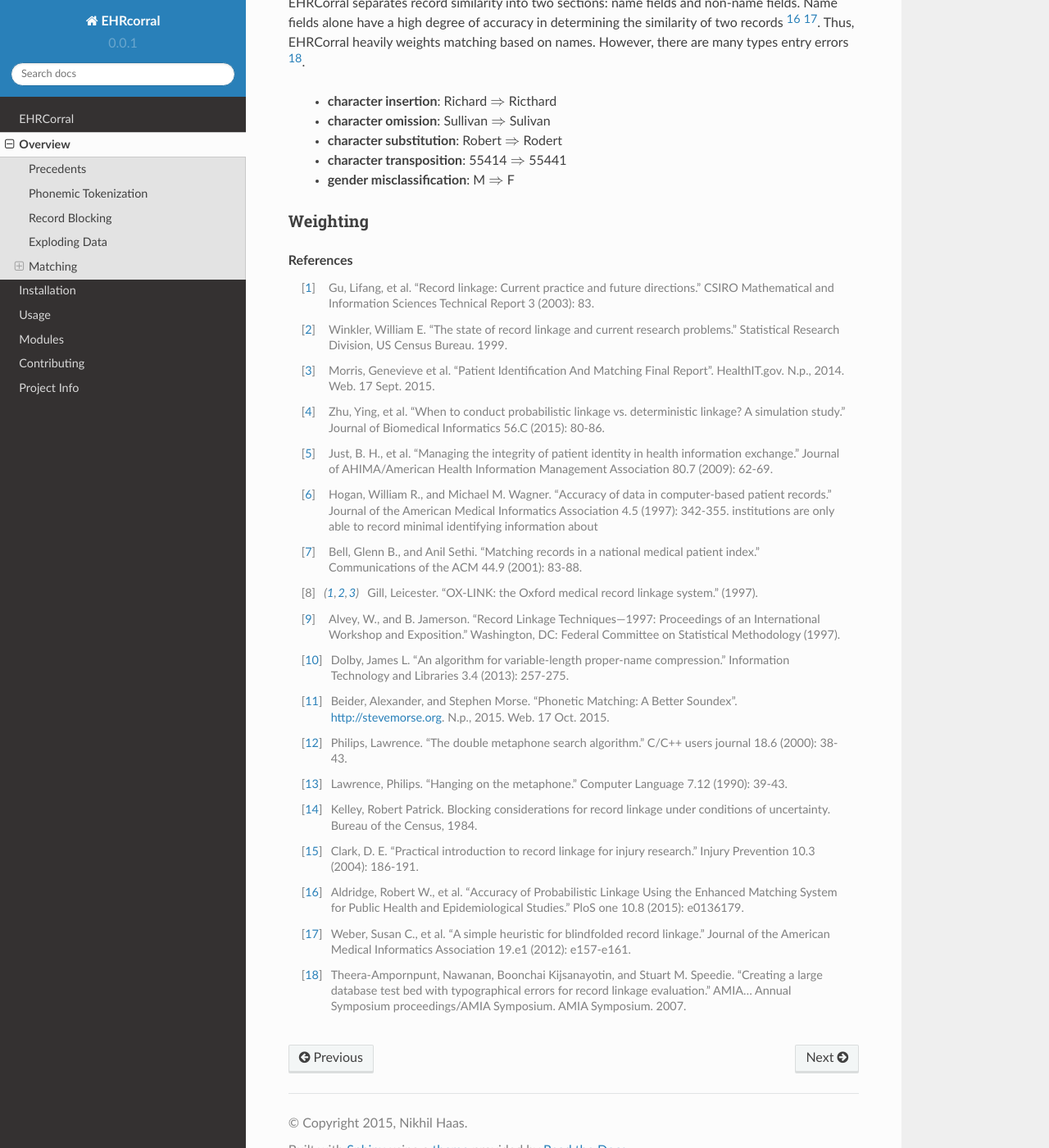
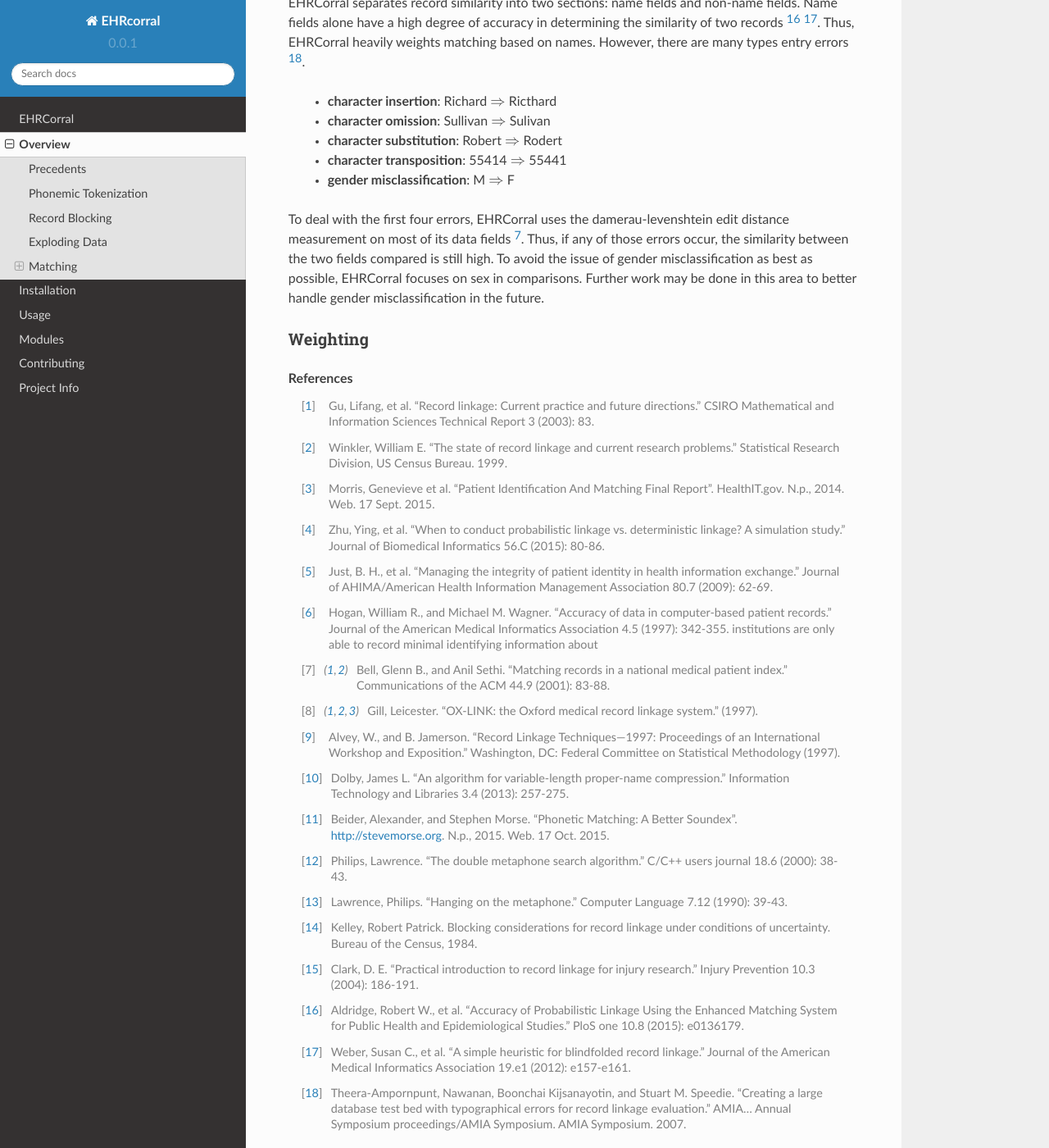
Before and after one commit to nsh87/ehrcorral, a Sphinx documentation site: the page built from docs/overview.rst, in a window 1280 px wide and 1400 px high, scrolled down 4074 px. Shown: the whole window at 82% size. Built offline with Sphinx 7.4.7 and the Read the Docs theme 2.0.0, drawn with Linux system fonts in a browser that asks for light colours; formulas are drawn with MathJax 3.

Commit message:
Add similarity measures details of handling errors

```diff
--- a/docs/overview.rst
+++ b/docs/overview.rst
@@ -216,7 +216,12 @@ However, there are many types entry errors [#typo_errors]_.
     * **character transposition**: 55414 :math:`{\Rightarrow}` 55441
     * **gender misclassification**: M :math:`{\Rightarrow}` F
 
-
+To deal with the first four errors, EHRCorral uses the damerau-levenshtein
+edit distance measurement on most of its data fields [#matching_records_nmpi]_.
+Thus, if any of those errors occur, the similarity between the two fields
+compared is still high. To avoid the issue of gender misclassification as
+best as possible, EHRCorral focuses on sex in comparisons. Further work may
+be done in this area to better handle gender misclassification in the future.
 
 Weighting
 ^^^^^^^^^
```
